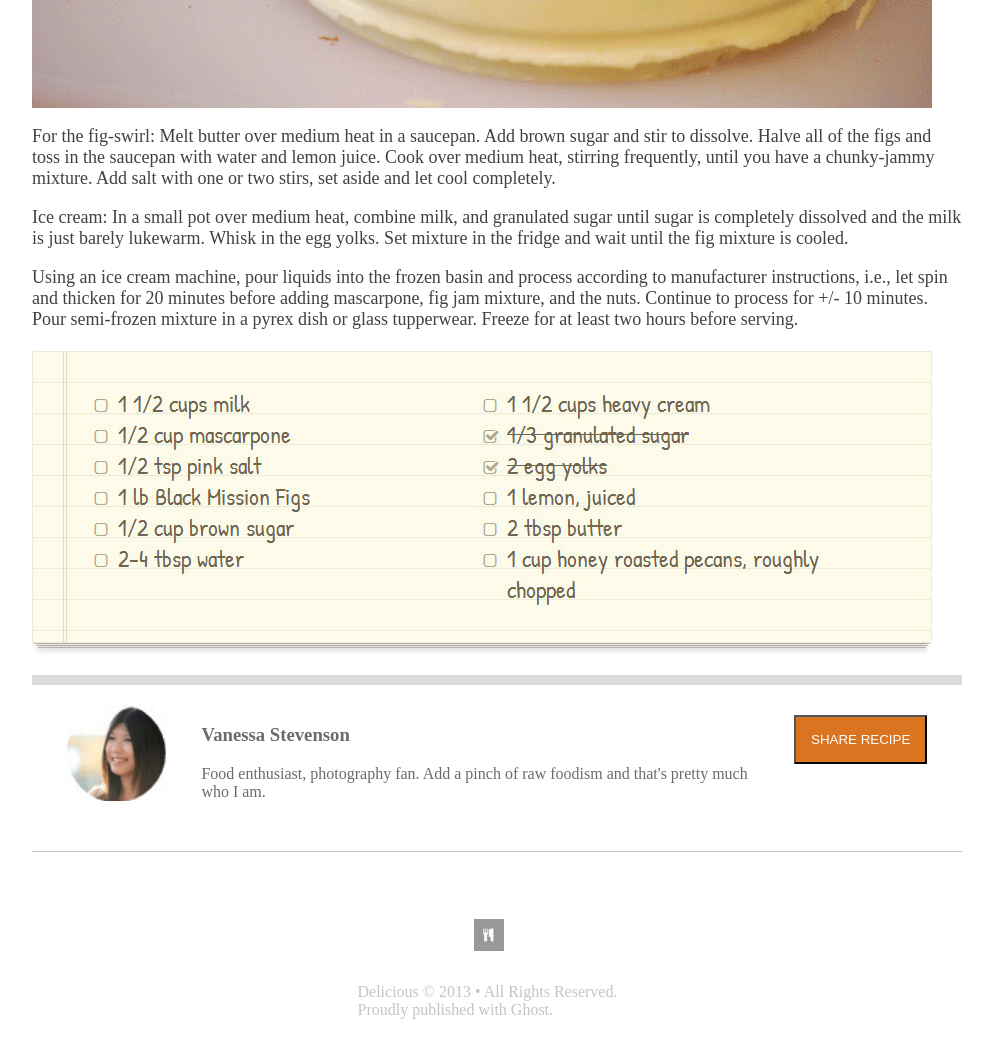
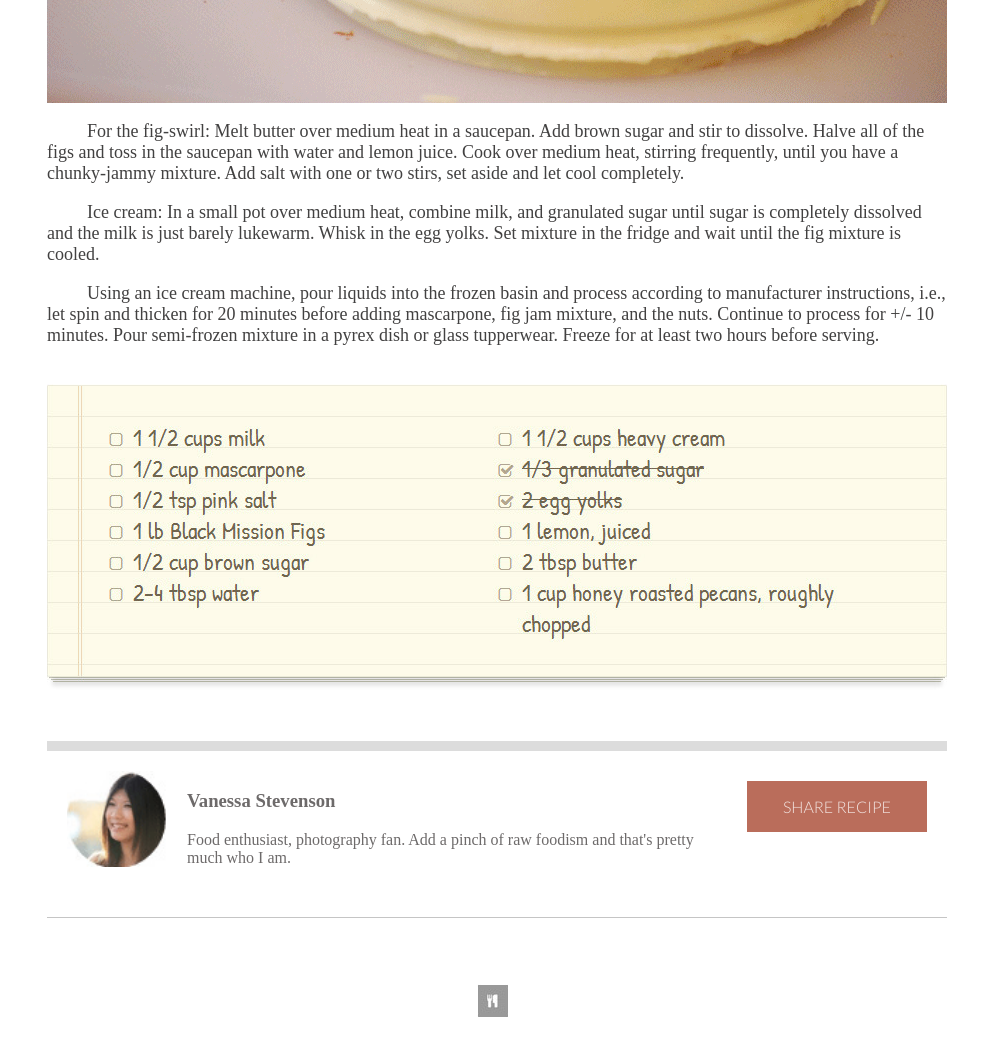
Before and after one commit to ckaynatividad/lab-10, a website: page index.html in a window 1280 px wide. Shown: the part 720-1758 px from the top of the page, without its empty margins (143-1136 px from the left). Drawn offline with Linux system fonts and the light colour scheme; a web font is replaced by a local one.

Commit message:
final font changes

```diff
--- a/index.html
+++ b/index.html
@@ -29,6 +29,9 @@
     <link rel="preconnect" href="https://fonts.gstatic.com" crossorigin>
     <link href="https://fonts.googleapis.com/css2?family=Big+Shoulders+Display:wght@200&display=swap" rel="stylesheet">
     <link href="https://fonts.googleapis.com/css2?family=IBM+Plex+Sans+Hebrew:wght@500&display=swap" rel="stylesheet">
+    <link rel="preconnect" href="https://fonts.googleapis.com">
+<link rel="preconnect" href="https://fonts.gstatic.com" crossorigin>
+<link href="https://fonts.googleapis.com/css2?family=Lato:ital,wght@0,100;0,300;0,400;0,700;1,100&display=swap" rel="stylesheet">
     <title>Document</title>
 </head>
 
@@ -43,10 +46,12 @@
         <p id="date">POSTED ON 15 DEC 2013 / DESSERTS  PRINT</p>
         <p id="date-2">🖨️ PRINT</p>
         <img src="./assets/choco-pizza.png">
+        <div id="textRecipe">
         <p>For the fig-swirl: Melt butter over medium heat in a saucepan. Add brown sugar and stir to dissolve. Halve all of the figs and toss in the saucepan with water and lemon juice. Cook over medium heat, stirring frequently, until you have a chunky-jammy mixture. Add salt with one or two stirs, set aside and let cool completely. <br>
         </p>
         <p>Ice cream: In a small pot over medium heat, combine milk, and granulated sugar until sugar is completely dissolved and the milk is just barely lukewarm. Whisk in the egg yolks. Set mixture in the fridge and wait until the fig mixture is cooled. <br></p>
         <p>Using an ice cream machine, pour liquids into the frozen basin and process according to manufacturer instructions, i.e., let spin and thicken for 20 minutes before adding mascarpone, fig jam mixture, and the nuts. Continue to process for +/- 10 minutes. Pour semi-frozen mixture in a pyrex dish or glass tupperwear. Freeze for at least two hours before serving.
+        </div>
     <img id="notes" src="./assets/notes.png">
         </div>
     <div id="vanessa-section">
--- a/styles/style.css
+++ b/styles/style.css
@@ -24,7 +24,7 @@ header {
 }
 
 #recipe-main {
-    width: 930px;
+    width: 900px;
     font-size: large;
     color: rgb(66, 65, 65);
 }
@@ -43,9 +43,17 @@ h1 {
     margin-bottom: 0px;
 }
 
+#textRecipe {
+    text-indent: 40px;
+}
+
 img {
     display: flex;
     justify-content: center;
+}
+
+#notes {
+    padding-bottom: 50px;
 }
 
 #p-vs {
@@ -84,18 +92,26 @@ footer {
 }
 
 button {
-    background-color: rgb(218, 116, 32);
-    color: white;
+    background-color: rgba(162, 56, 32, 0.733);
+    color: rgba(255, 255, 255, 0.829);
     height: fit-content;
-    padding: 15px;
+    padding-top: 15px;
+    padding-bottom: 15px;
+    padding-left: 35px;
+    padding-right: 35px;
     margin-top: 10px;
+    border: 1px solid  rgba(255, 255, 255, 0);
+    font-family: 'Lato', sans-serif;
+    font-size: medium;
+    font-weight: 300;
 }
 
 #date {
-    font-family: 'Big Shoulders Display', cursive;
-    color: dimgray;
-    letter-spacing: 1px;
+    font-family: 'Lato', sans-serif;
+    font-weight: 300;
+    color: rgba(49, 48, 48, 0.459);
     top: 0%;
+    font-size: small;
     margin: 0px;
     display: flex;
     flex: inline;
@@ -108,8 +124,10 @@ button {
     justify-content: right;
     font-size: 15px;
     margin: 0px;
-    color: dimgray;
-   padding-bottom: 20px;
+    font-family: 'Lato', sans-serif;
+    font-weight: 300;
+    color: rgba(49, 48, 48, 0.459);
+    padding-bottom: 20px;
 }
 
 #knife-fork-logo {
```
